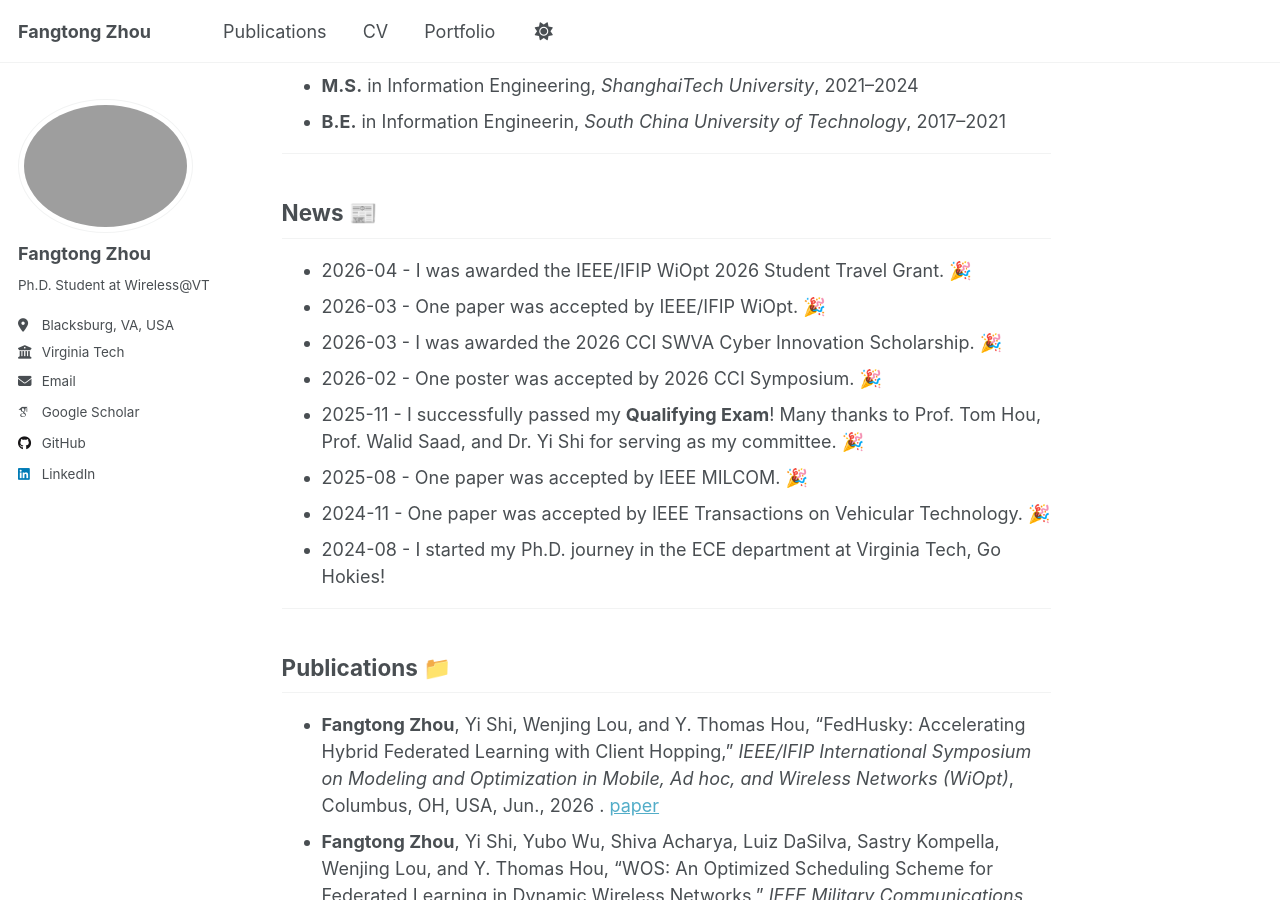
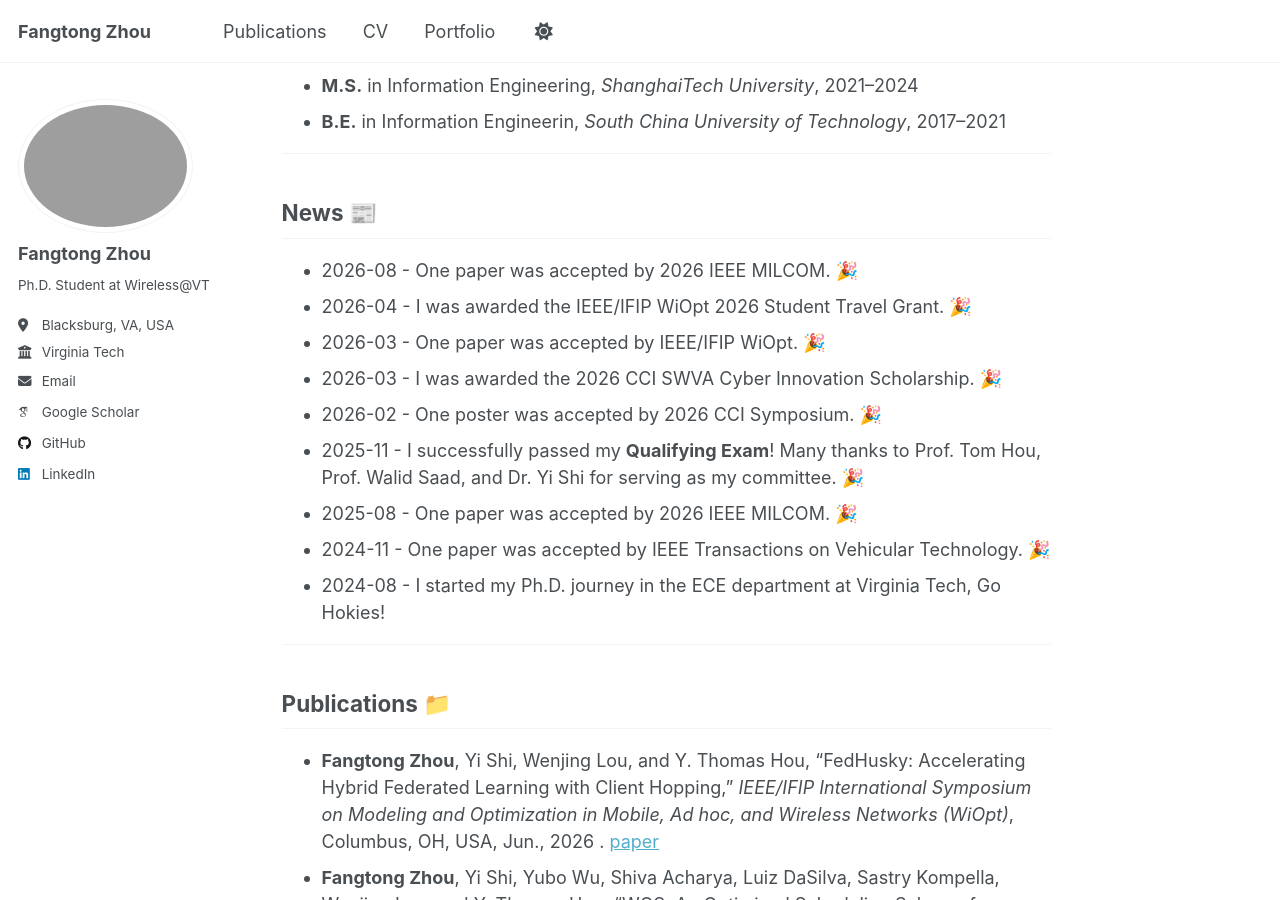
Before and after one commit to frontop137/frontop137.github.io, a Jekyll site: the page built from index.md, in a window 1280 px wide and 900 px high, scrolled down 516 px. Built offline with Jekyll 4.4.1, drawn with Linux system fonts in a browser that asks for light colours; emoji names are drawn with the system emoji font; some web fonts are replaced; a script that is not in the unit is left out; our own code applies the rules of GitHub Pages for plain Markdown files.

Commit message:
Update news entry for IEEE MILCOM acceptance date

```diff
--- a/index.md
+++ b/index.md
@@ -21,12 +21,13 @@ My research focuses on wireless federated learning.
 ---
 
 ## News :newspaper: {#news}
+- 2026-08 - One paper was accepted by 2026 IEEE MILCOM. :tada:
 - 2026-04 - I was awarded the IEEE/IFIP WiOpt 2026 Student Travel Grant. :tada:
 - 2026-03 - One paper was accepted by IEEE/IFIP WiOpt. :tada:
 - 2026-03 - I was awarded the 2026 CCI SWVA Cyber Innovation Scholarship. :tada:
 - 2026-02 - One poster was accepted by 2026 CCI Symposium.  :tada:
 - 2025-11 - I successfully passed my **Qualifying Exam**! Many thanks to Prof. Tom Hou, Prof. Walid Saad, and Dr. Yi Shi for serving as my committee. :tada:
-- 2025-08 - One paper was accepted by IEEE MILCOM. :tada:
+- 2025-08 - One paper was accepted by 2026 IEEE MILCOM. :tada:
 - 2024-11 - One paper was accepted by IEEE Transactions on Vehicular Technology. :tada:
 - 2024-08 - I started my Ph.D. journey in the ECE department at Virginia Tech, Go Hokies!
 
```
